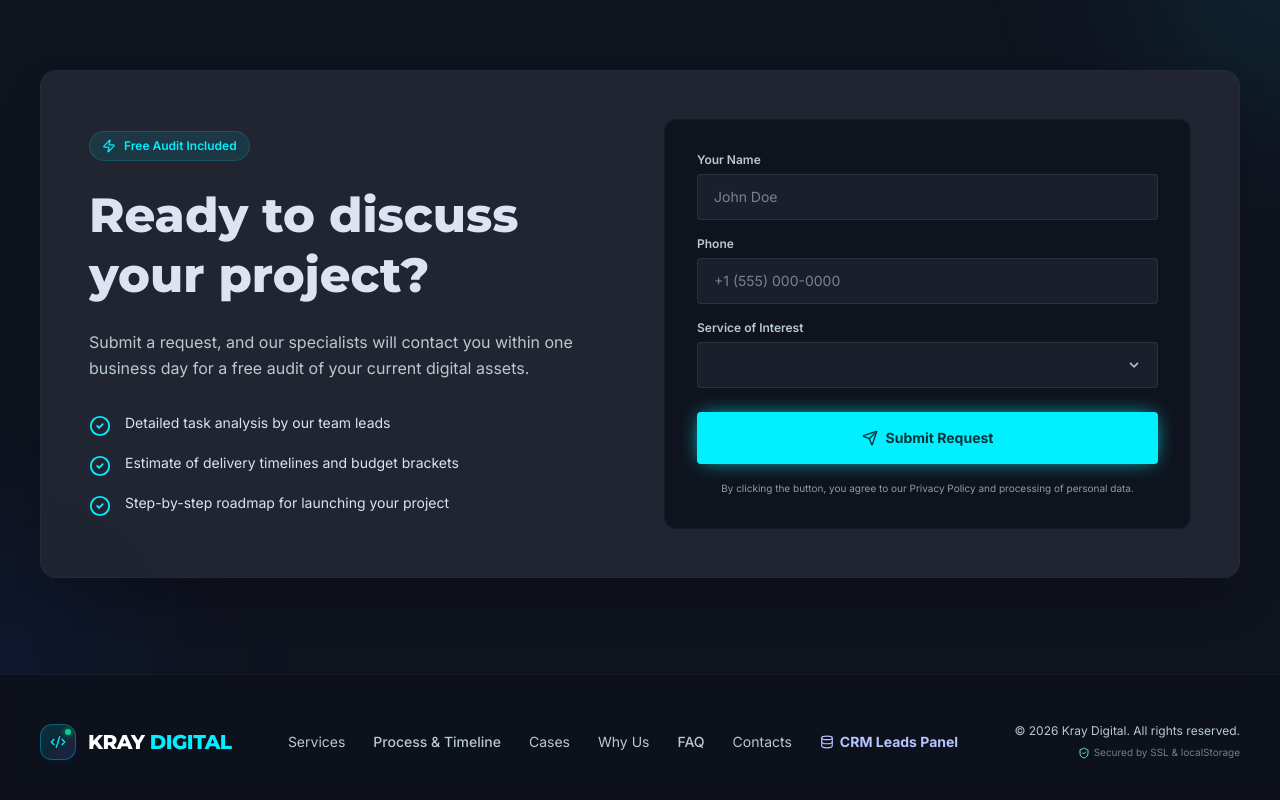
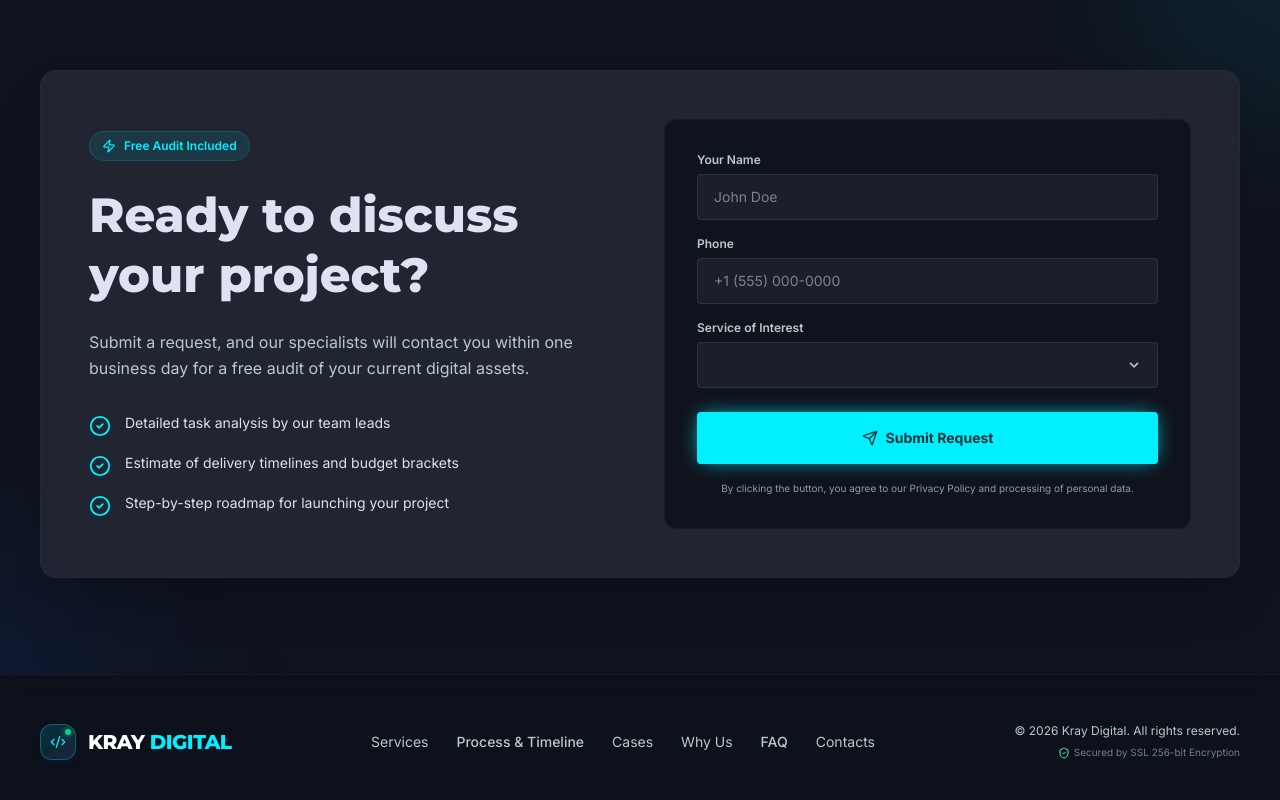
Before and after one commit to cicatrix74/kray-digital, a React (Vite) app: page / in a window 1280 px wide. Shown: the part 10230-11030 px from the top of the page. Built offline with nearby package versions, Linux system fonts and the light colour scheme.

Commit message:
fix: remove public CRM panel trigger from footer navigation

```diff
--- a/src/components/Footer.tsx
+++ b/src/components/Footer.tsx
@@ -62,13 +62,6 @@ export default function Footer({ onOpenCases, onScrollToSection, onOpenLeadPanel
           >
             {t.footer.link_contacts}
           </button>
-          <button
-            onClick={onOpenLeadPanel}
-            className="text-xs sm:text-sm text-brand-secondary hover:text-brand-primary-container transition-colors flex items-center gap-1.5 cursor-pointer font-bold py-2 px-2"
-            id="open-crm-btn"
-          >
-            <Database className="w-3.5 h-3.5" /> {t.footer.crm_panel}
-          </button>
         </nav>
 
         {/* Copyright & Security */}
@@ -77,7 +70,7 @@ export default function Footer({ onOpenCases, onScrollToSection, onOpenLeadPanel
             {t.footer.copyright}
           </span>
           <div className="flex items-center gap-1 text-[10px] text-brand-on-surface-variant/60">
-            <ShieldCheck className="w-3 h-3 text-brand-tertiary-container" /> Secured by SSL & localStorage
+            <ShieldCheck className="w-3 h-3 text-brand-tertiary-container" /> Secured by SSL 256-bit Encryption
           </div>
         </div>
 
```
